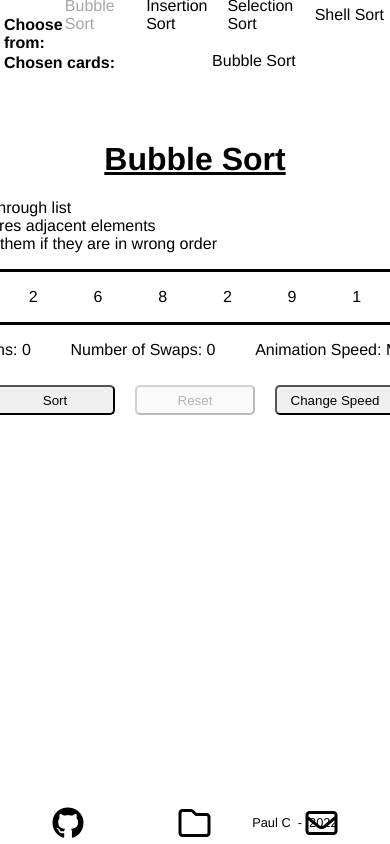
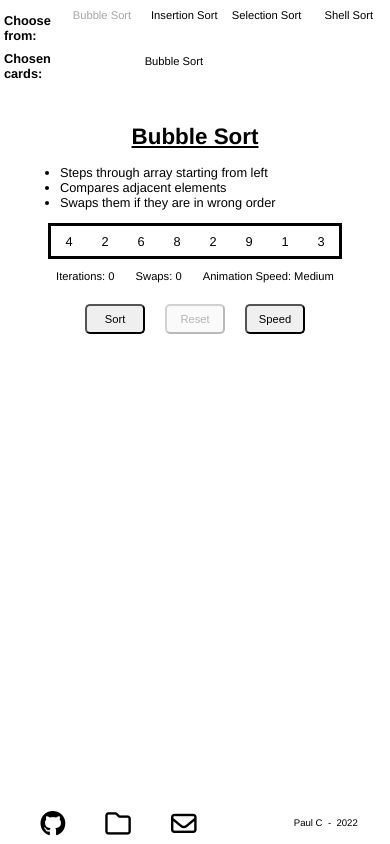
Before and after one commit to pcon92/Vue-Sorting-Page, a Vue app: page / in a window 390 px wide. Built offline with nearby package versions, Linux system fonts and the light colour scheme; a web font is replaced by a local one.

Commit message:
added mobile responsive CSS changes and updated descriptions

```diff
--- a/src/App.vue
+++ b/src/App.vue
@@ -52,7 +52,7 @@ export default {
 				{
 					name: "Bubble",
 					bulletPoints: [
-						"Steps through list",
+						"Steps through array starting from left",
 						"Compares adjacent elements",
 						"Swaps them if they are in wrong order",
 					],
@@ -72,9 +72,9 @@ export default {
 				{
 					name: "Selection",
 					bulletPoints: [
-						"Divides array into sorted and unsorted partitions",
-						"Look through unsorted partition to find smallest value",
-						"Place smallest unsorted value in front of sorted partition",
+						"Divide into sorted and unsorted partitions",
+						"Find smallest value in unsorted",
+						"Move that value to the front of sorted",
 					],
 					isShown: false,
 					id: 3,
@@ -84,7 +84,7 @@ export default {
 					bulletPoints: [
 						"A variation of insertion sort",
 						"Using Shell's original sequence as intervals",
-						"Elements at the interval will be compared and swapped if needed",
+						"Compare elements at interval to swap",
 					],
 					isShown: false,
 					id: 4,
@@ -182,4 +182,31 @@ export default {
 .card-transition-move {
 	transition: all 0.25s linear;
 }
+
+/* Media queries */
+
+@media (max-width: 20rem) {
+	/* 320 pixels */
+	.sorting-card-component {
+		margin: 10px 20px 10px 20px;
+	}
+}
+
+@media (min-width: 20rem) {
+	/* 320 pixels */
+	.sorting-card-component {
+		margin: 15px 25px 15px 25px;
+	}
+}
+
+@media (min-width: 40rem) {
+	/* 640 pixels */
+	.sorting-card-component {
+		margin: 25px;
+	}
+}
+
+@media (min-width: 60rem) {
+	/* 960 pixels */
+}
 </style>
--- a/src/components/SortingCard.vue
+++ b/src/components/SortingCard.vue
@@ -24,7 +24,7 @@
 		<div>
 			<div id="stats">
 				<p>Iterations: {{ iterations }}</p>
-				<p>Number of Swaps: {{ numberOfSwaps }}</p>
+				<p>Swaps: {{ numberOfSwaps }}</p>
 				<p>Animation Speed: {{ displayCurrentSpeed }}</p>
 			</div>
 			<button
@@ -49,10 +49,10 @@
 				:disabled="btnPressed || isSorted"
 				@click="changeSpeed"
 			>
-				Change Speed
+				Speed
 			</button>
 		</div>
-		<p v-show="isSorted">Sort Complete!</p>
+		<p v-show="isSorted" id="sort-complete-text">Sort Complete!</p>
 	</div>
 </template>
 
@@ -351,4 +351,115 @@ export default {
 	cursor: not-allowed;
 	transform: scale(1);
 }
+
+/* Media queries */
+
+@media (max-width: 20rem) {
+	/* 320 pixels */
+	#outer-container {
+		min-height: 270px;
+		min-width: 250px;
+	}
+	#heading {
+		font-size: 1.3rem;
+	}
+	#description {
+		font-size: 0.7rem;
+		margin-left: -15px;
+	}
+	#sort-numbers {
+		height: 30px;
+	}
+	.number-div {
+		font-size: 0.8rem;
+	}
+	.number-div-focused-grey {
+		font-size: 1rem;
+	}
+	#stats {
+		font-size: 0.6rem;
+	}
+	.btn {
+		height: 25px;
+		width: 50px;
+		font-size: 0.7rem;
+	}
+	#sort-complete-text {
+		font-size: 0.8rem;
+	}
+}
+
+@media (min-width: 20rem) {
+	/* 320 pixels */
+	#outer-container {
+		min-height: 300px;
+		min-width: 320px;
+	}
+	#heading {
+		font-size: 1.4rem;
+	}
+	#description {
+		font-size: 0.8rem;
+		margin-left: -15px;
+	}
+	#sort-numbers {
+		height: 30px;
+	}
+	.number-div {
+		font-size: 0.8rem;
+	}
+	.number-div-focused-grey {
+		font-size: 1rem;
+	}
+	#stats {
+		font-size: 0.7rem;
+	}
+	.btn {
+		height: 30px;
+		width: 60px;
+		font-size: 0.7rem;
+	}
+	#sort-complete-text {
+		font-size: 0.8rem;
+	}
+}
+
+@media (min-width: 40rem) {
+	/* 640 pixels */
+	#outer-container {
+		min-height: 375px;
+		min-width: 575px;
+	}
+	#heading {
+		font-size: 2rem;
+	}
+	#description {
+		font-size: 1rem;
+		margin-left: 0px;
+	}
+	#sort-numbers {
+		height: 50px;
+	}
+	.number-div {
+		font-size: 1rem;
+	}
+	.number-div-focused-grey {
+		font-size: 1.3rem;
+	}
+	#stats {
+		font-size: 1rem;
+	}
+	.btn {
+		height: 30px;
+		width: 100px;
+		font-size: 0.7rem;
+	}
+	#sort-complete-text {
+		font-size: 1rem;
+	}
+}
+
+@media (min-width: 60rem) {
+	/* 960 pixels */
+}
 </style>
--- a/src/components/TheFooter.vue
+++ b/src/components/TheFooter.vue
@@ -2,7 +2,9 @@
 	<div id="outer-container">
 		<div id="links-div">
 			<li v-for="link in links" class="links" :key="link.id">
-				<a :href="link.url" class="icon-url-link" target="__blank"><i :class="link.icon"></i></a>
+				<a :href="link.url" class="icon-url-link" target="__blank"
+					><i :class="link.icon"></i
+				></a>
 			</li>
 		</div>
 		<p id="footer-text">{{ name }}&nbsp; - &nbsp;{{ year }}</p>
@@ -49,7 +51,7 @@ export default {
 }
 .links {
 	list-style: none;
-	margin-right: 100%;
+	margin-right: 50px;
 }
 .icon-url-link {
 	color: var(--white);
@@ -57,4 +59,46 @@ export default {
 #footer-text {
 	font-size: 0.8rem;
 }
+
+/* Media queries */
+
+@media (max-width: 20rem) {
+	/* 320 pixels */
+	#links-div {
+		transform: scale(0.8);
+	}
+	#footer-text {
+		font-size: 0.6rem;
+		min-width: 80px;
+	}
+}
+
+@media (min-width: 20rem) {
+	/* 320 pixels */
+	#links-div {
+		transform: scale(0.8);
+	}
+	#footer-text {
+		font-size: 0.6rem;
+		min-width: 80px;
+	}
+}
+
+@media (min-width: 40rem) {
+	/* 640 pixels */
+	#links-div {
+		transform: scale(0.9);
+	}
+	#footer-text {
+		font-size: 1rem;
+		min-width: 80px;
+	}
+}
+
+@media (min-width: 60rem) {
+	/* 960 pixels */
+	#links-div {
+		transform: scale(1);
+	}
+}
 </style>
--- a/src/components/TheHeader.vue
+++ b/src/components/TheHeader.vue
@@ -1,7 +1,7 @@
 <template>
 	<div id="outer-container">
 		<div class="card-options" id="top-options">
-			<p class="caption" id="top-caption">Choose from:</p>
+			<p class="caption">Choose from:</p>
 			<li
 				v-for="card in cards"
 				:class="getAllCardsClass(card.name)"
@@ -12,7 +12,7 @@
 			</li>
 		</div>
 		<div class="card-options" id="bottom-options">
-			<p class="caption" id="bottom-caption">Chosen cards:</p>
+			<p class="caption">Chosen cards:</p>
 			<li
 				v-for="card in selectedCards"
 				class="card-div selected"
@@ -131,4 +131,47 @@ export default {
 	background-color: var(--vue-red);
 	cursor: pointer;
 }
+
+/* Media queries */
+
+@media (max-width: 20rem) {
+	/* 320 pixels */
+	.caption {
+		width: 60px;
+		font-size: 0.8rem;
+		margin-right: 10px;
+	}
+	.card-div {
+		width: 55px;
+		font-size: 0.7rem;
+		text-align: center;
+	}
+}
+
+@media (min-width: 20rem) {
+	/* 320 pixels */
+	.caption {
+		width: 60px;
+		font-size: 0.8rem;
+		margin-right: 10px;
+	}
+	.card-div {
+		font-size: 0.7rem;
+	}
+}
+
+@media (min-width: 40rem) {
+	/* 640 pixels */
+	.caption {
+		width: 100px;
+		font-size: 1rem;
+	}
+	.card-div {
+		font-size: 1rem;
+	}
+}
+
+@media (min-width: 60rem) {
+	/* 960 pixels */
+}
 </style>
```
Also changed, not shown: 1 other file (tests, documents, lock files or other folders).
